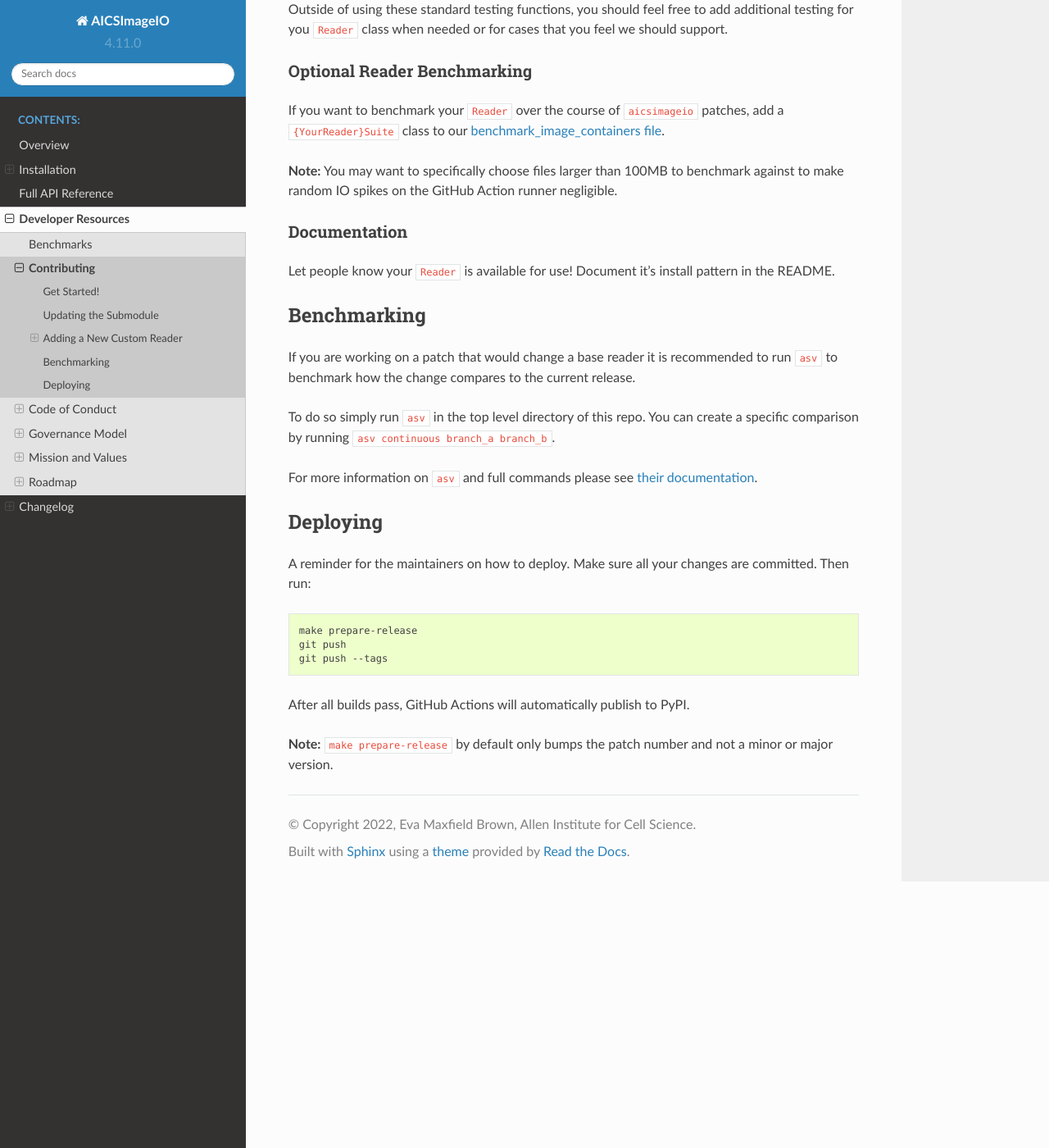
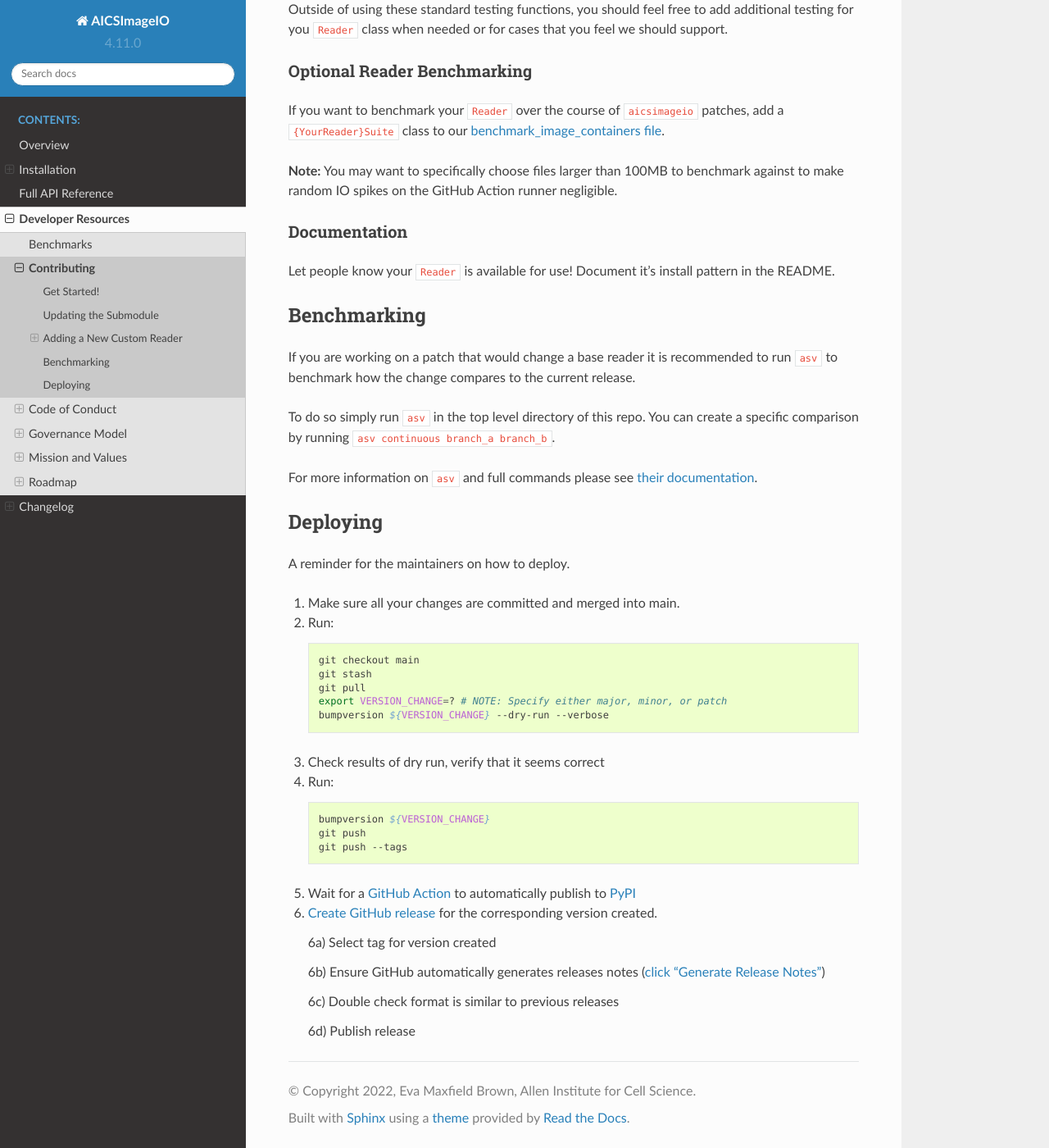
Before and after one commit to AllenCellModeling/aicsimageio, a Sphinx documentation site: the page built from docs/CONTRIBUTING.md, in a window 1280 px wide and 1400 px high, scrolled down 4147 px. Shown: the whole window at 82% size. Built offline with Sphinx 7.4.7 and the Read the Docs theme 2.0.0, drawn with Linux system fonts in a browser that asks for light colours; pages that are not in the unit, such as notebooks, are missing from menus.

Commit message:
Admin: Update deploy process (#494)
* Update deploy process

* Replace make task with instructions

````diff
--- a/docs/CONTRIBUTING.md
+++ b/docs/CONTRIBUTING.md
@@ -208,16 +208,29 @@ For more information on `asv` and full commands please see
 ## Deploying
 
 A reminder for the maintainers on how to deploy.
-Make sure all your changes are committed.
-Then run:
+1) Make sure all your changes are committed and merged into main.
+2) Run:
+    ```bash
+    git checkout main
+    git stash
+    git pull
+    export VERSION_CHANGE=? # NOTE: Specify either major, minor, or patch
+    bumpversion ${VERSION_CHANGE} --dry-run --verbose
+    ```
+3) Check results of dry run, verify that it seems correct
+4) Run:
+    ```bash
+    bumpversion ${VERSION_CHANGE}
+    git push
+    git push --tags
+    ```
+5) Wait for a [GitHub Action](https://github.com/AllenCellModeling/aicsimageio/actions) to automatically publish to [PyPI](https://pypi.org/project/aicsimageio/)
+6) [Create GitHub release](https://github.com/AllenCellModeling/aicsimageio/releases/new) for the corresponding version created.
 
-```bash
-make prepare-release
-git push
-git push --tags
-```
+    6a) Select tag for version created
 
-After all builds pass, GitHub Actions will automatically publish to PyPI.
+    6b) Ensure GitHub automatically generates releases notes ([click "Generate Release Notes"](https://docs.github.com/en/repositories/releasing-projects-on-github/automatically-generated-release-notes))
 
-**Note:** `make prepare-release` by default only bumps the patch number and
-not a minor or major version.
+    6c) Double check format is similar to previous releases
+
+    6d) Publish release
````
Also changed, not shown: 1 other file.
